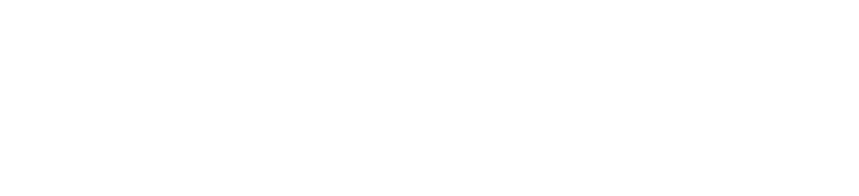
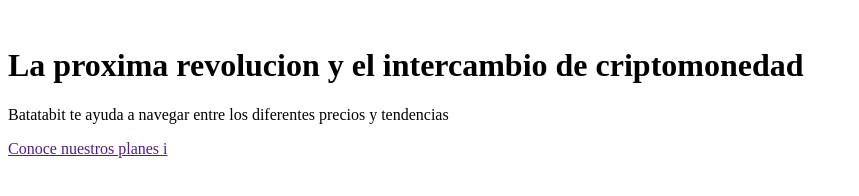
Before and after one commit to CarolPe03/Modelo, a plain HTML site: page index.html in a window 1280 px wide. Shown: the whole page, without its empty margins (0-859 px from the left). Drawn offline with Linux system fonts and the light colour scheme.

Commit message:
Modelo_v4

```diff
--- a/index.html
+++ b/index.html
@@ -10,7 +10,19 @@
 <link href="https://fonts.googleapis.com/css2?family=DM+Sans:wght@400;500;700&family=Inter:wght@300;500&display=swap" rel="stylesheet">
 </head>
 <body>
-    <header></header>
+    <header>
+        <img src="" alt=""/>
+        <div>
+            <h1>La proxima revolucion y el intercambio de criptomonedad</h1>
+            <p>
+                Batatabit te ayuda a navegar entre los diferentes precios
+                y
+                tendencias
+            </p>
+            <a href="">Conoce nuestros planes <span>i</span></a>
+        </div>
+
+    </header>
     <main>
         <section></section>
         <section></section>
```
